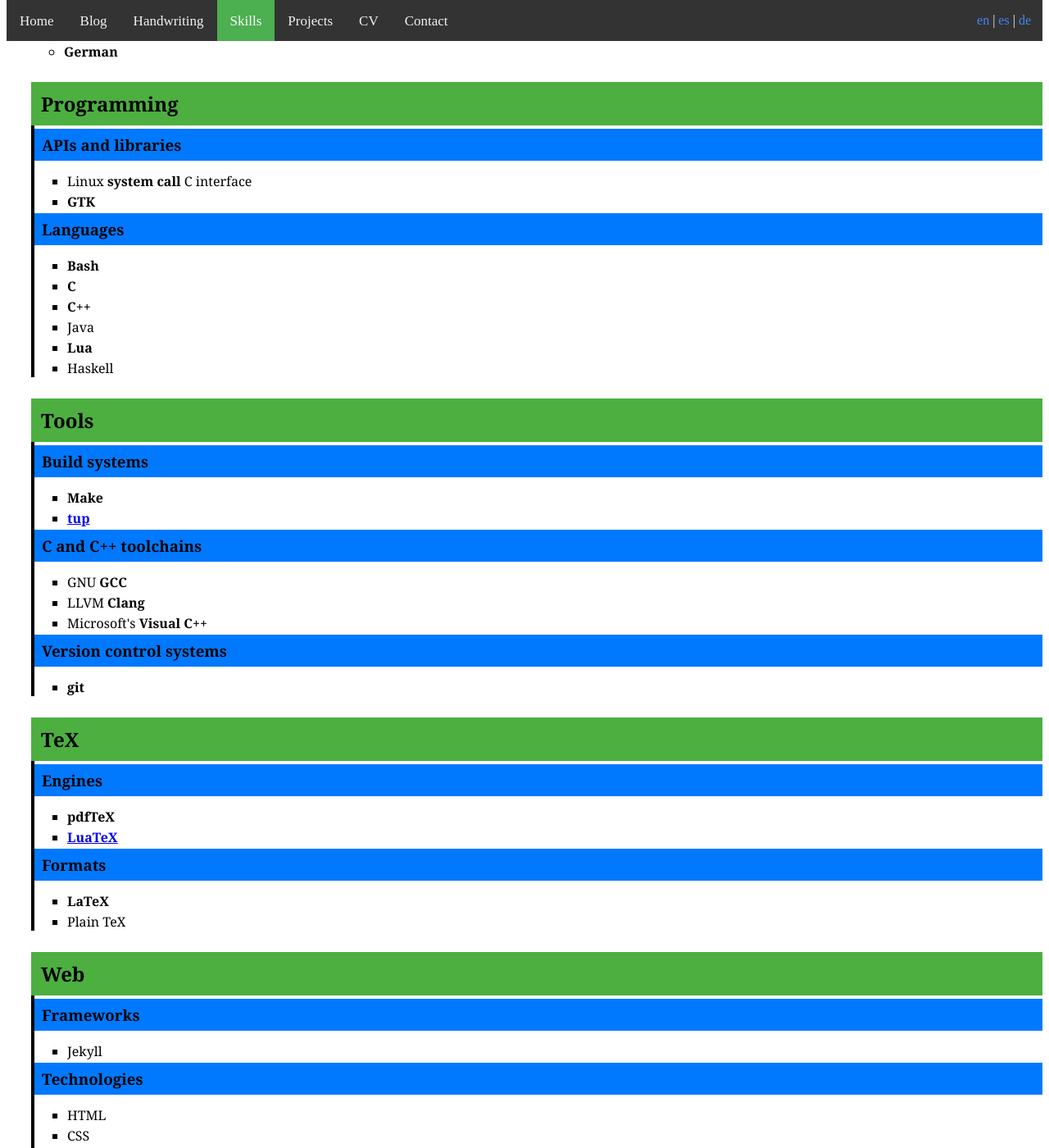
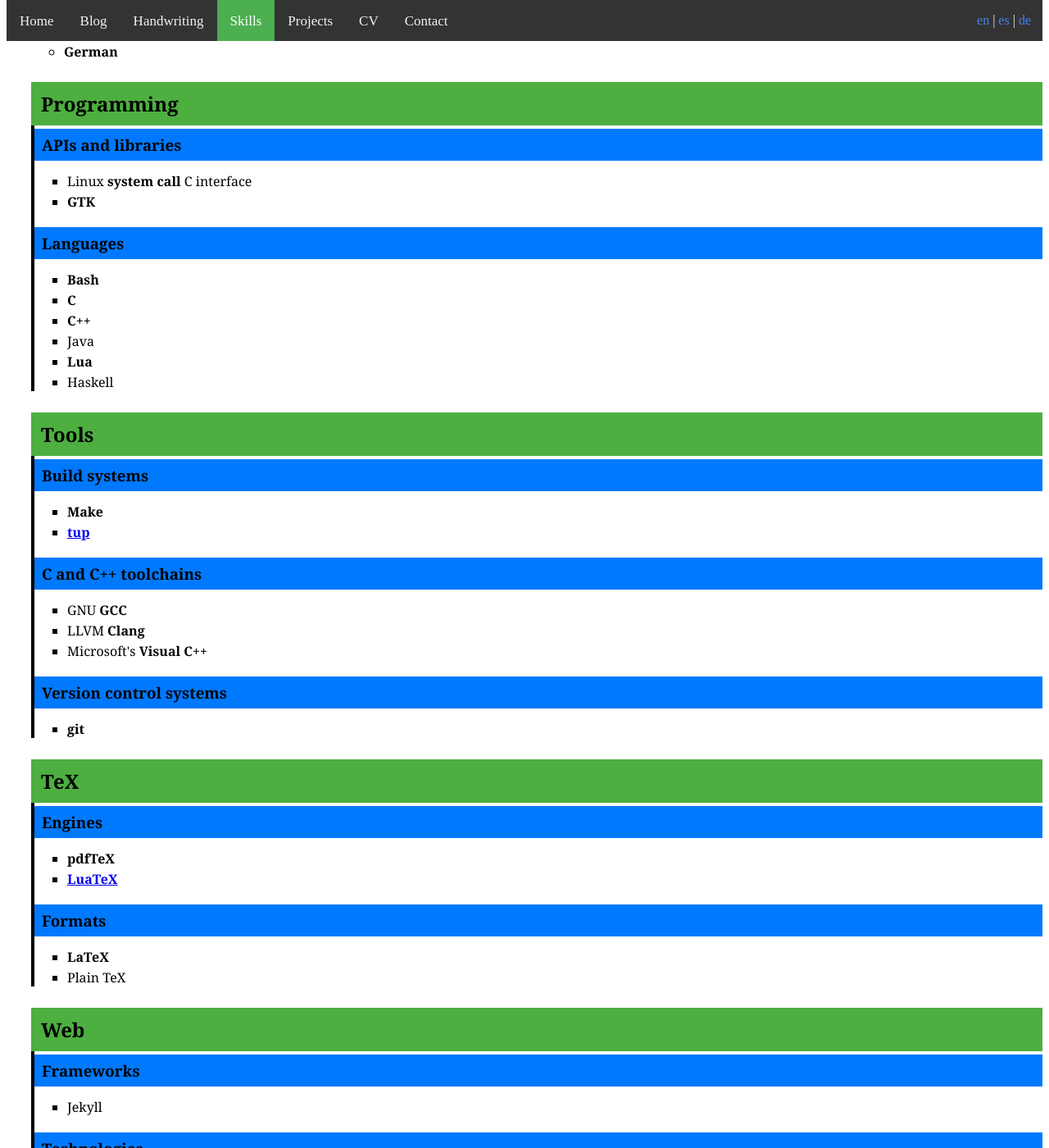
Before and after one commit to kalrish/website, a Jekyll site: the page built from eng/skills.html, in a window 1280 px wide and 1400 px high, scrolled down 284 px. Shown: the whole window at 82% size. Built offline with Jekyll 4.4.1, drawn with Linux system fonts in a browser that asks for light colours.

Commit message:
Add space between subsections in the skills page

```diff
--- a/assets/skills.css
+++ b/assets/skills.css
@@ -38,3 +38,7 @@
 ul.subsections > li > h3 {
 	margin-bottom: 14px;
 }
+
+ul.subsections > li + li {
+	margin-top: 20px;
+}
```
